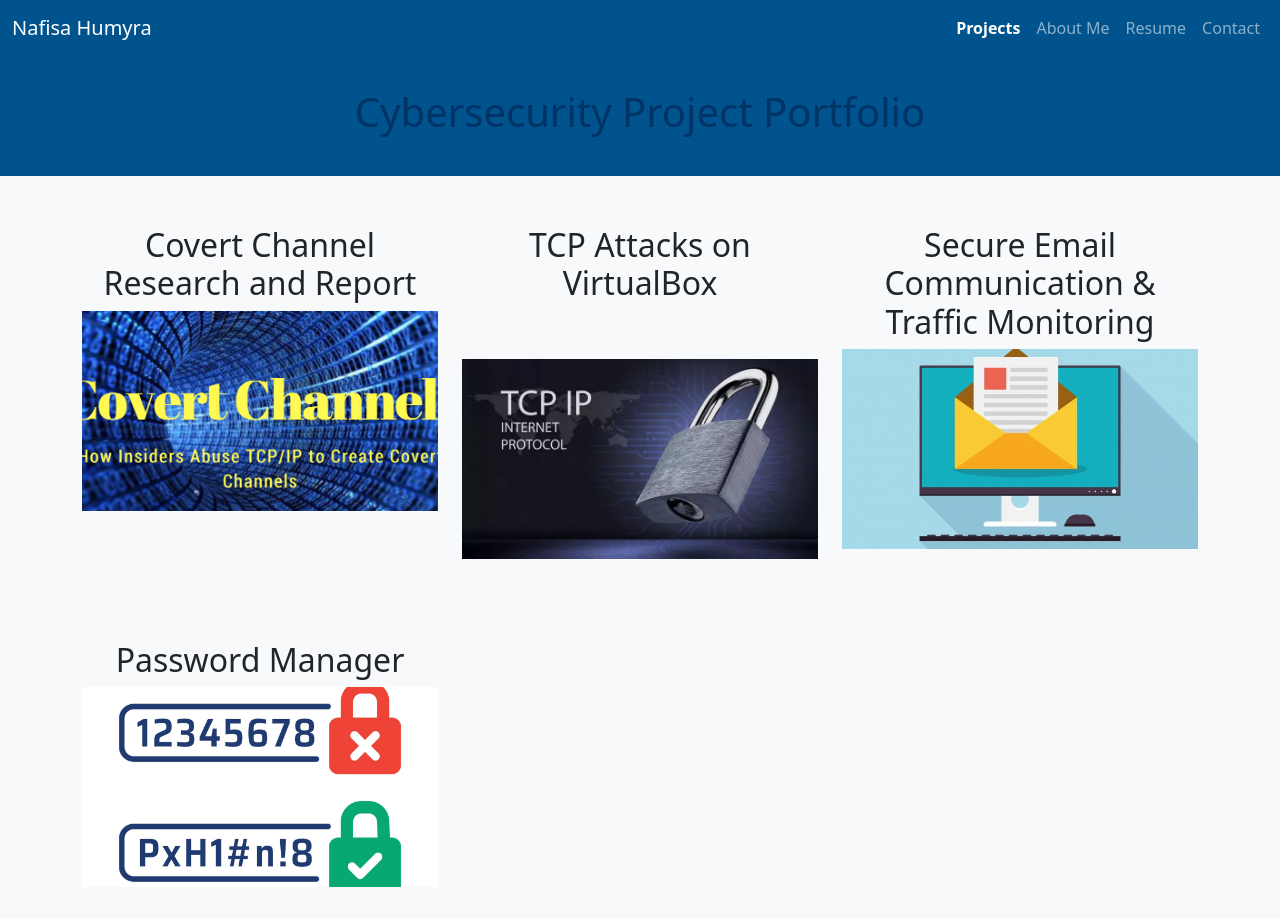
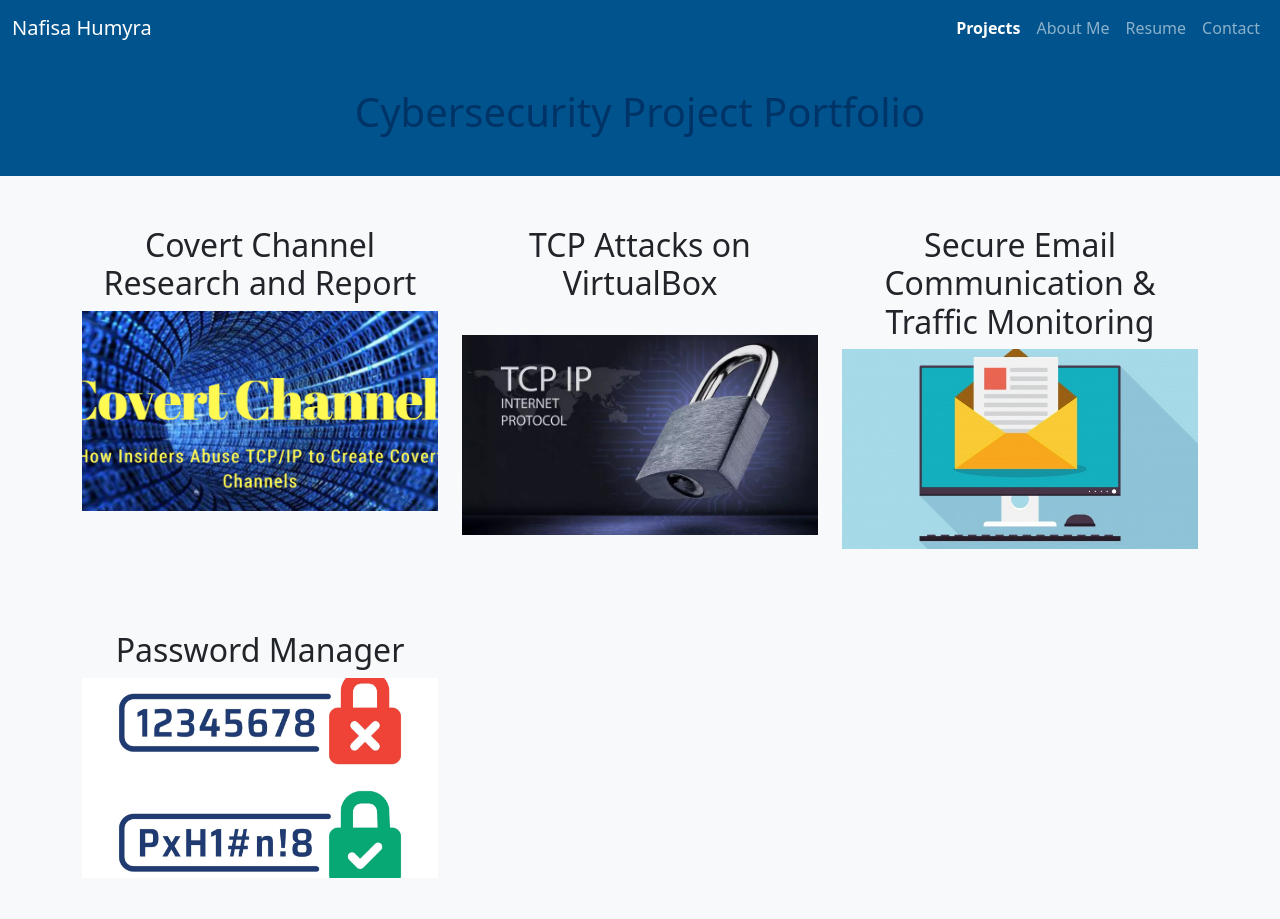
Before and after one commit to nafisahumyra/projects, a plain HTML site: page index.html in a window 1280 px wide. Drawn offline with nearby package versions, Linux system fonts and the light colour scheme.

Commit message:
Update index.html

```diff
--- a/index.html
+++ b/index.html
@@ -95,7 +95,7 @@
     </div>
     <div class="col-sm-4">
       <div class="project" onclick="window.open('TCP Attacks.pdf', '_blank')">
-        <h2>TCP Attacks on VirtualBox</h2> <br> <br>
+        <h2>TCP Attacks on VirtualBox</h2> <br>
         <img src="tcp.webp" alt="Project 2 Image">
       </div>
     </div>
```
